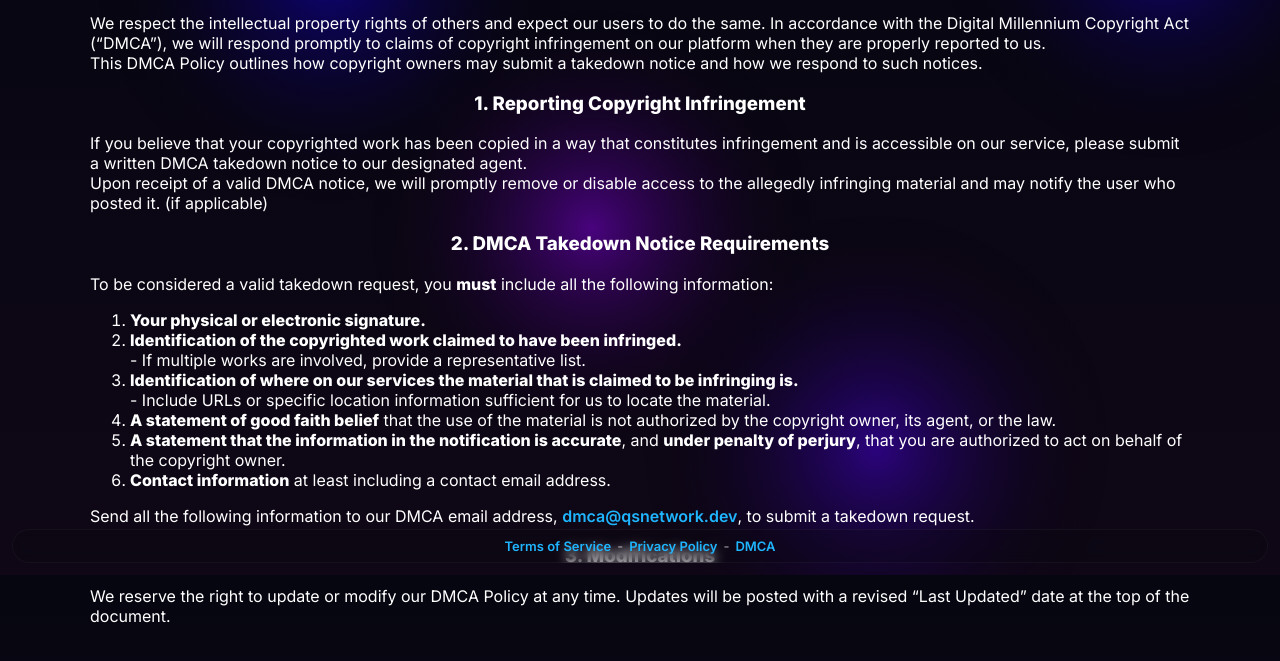
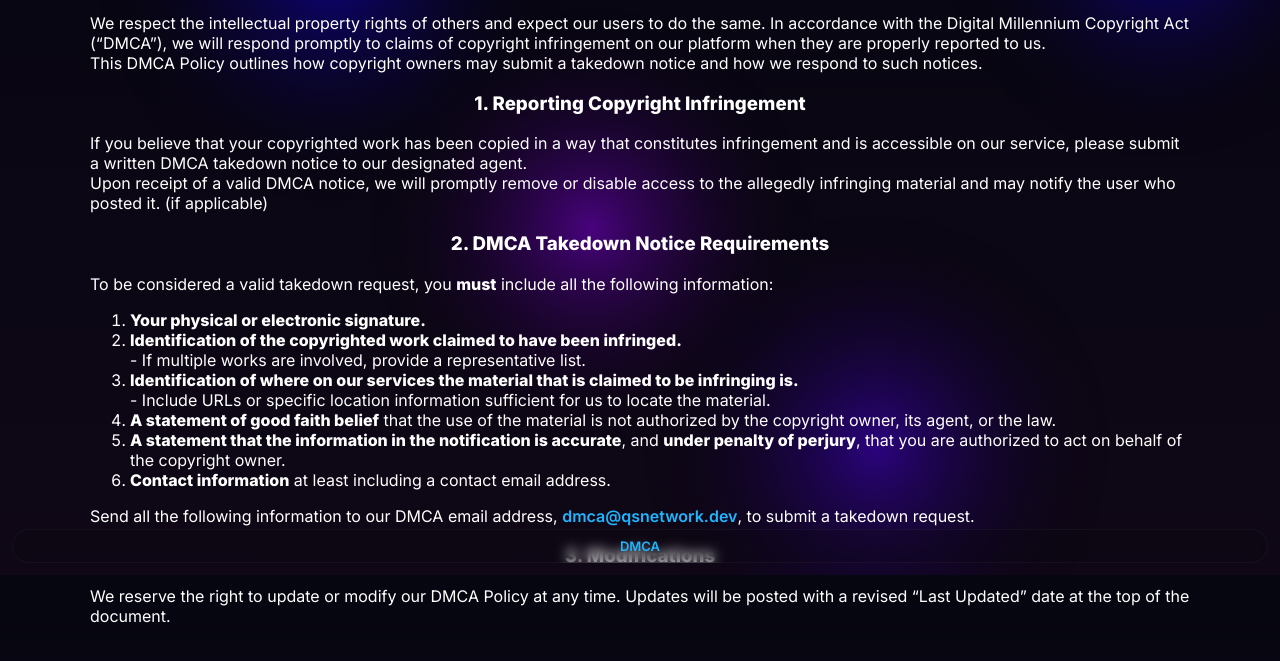
Before and after one commit to OfficialQuantumStudios/website, a plain HTML site: page dmca.html in a window 1280 px wide. Shown: the part 225-886 px from the top of the page. Drawn offline with Linux system fonts and the light colour scheme.

Commit message:
prep for deployment

```diff
--- a/dmca.html
+++ b/dmca.html
@@ -72,7 +72,7 @@ We reserve the right to update or modify our DMCA Policy at any time. Updates wi
         </div>
     </main>
 
-    <footer class="site-footer" role="contentinfo"><a class="footer-link" href="/tos">Terms of Service</a> - <a class="footer-link" href="/policy">Privacy Policy</a> -<a class="footer-link" href="/dmca">DMCA</a></footer>
+    <footer class="site-footer" role="contentinfo"><!--<a class="footer-link" href="/tos">Terms of Service</a> - <a class="footer-link" href="/policy">Privacy Policy</a> - --><a class="footer-link" href="/dmca">DMCA</a></footer>
     <canvas id="canvas"></canvas>
     <script src="background.js"></script>
 </body>
```
Also changed, not shown: index.html (+1 -1 lines).
